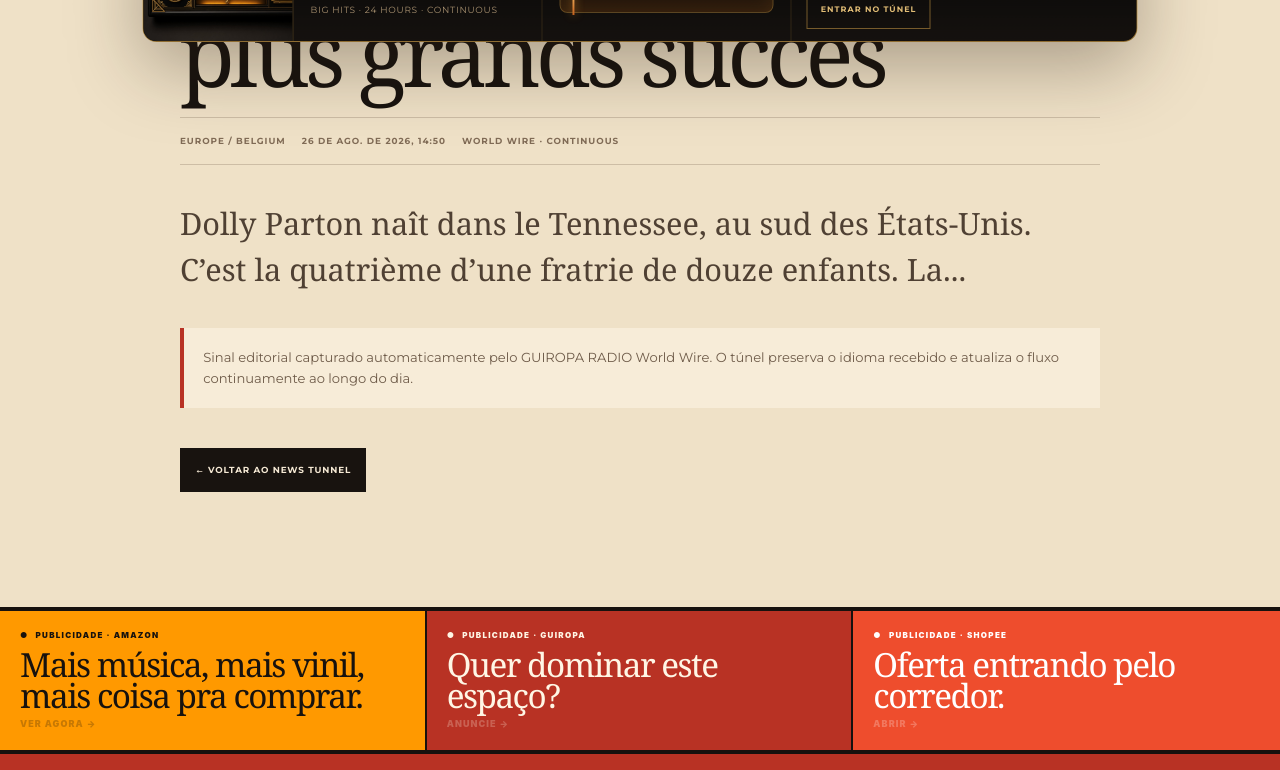
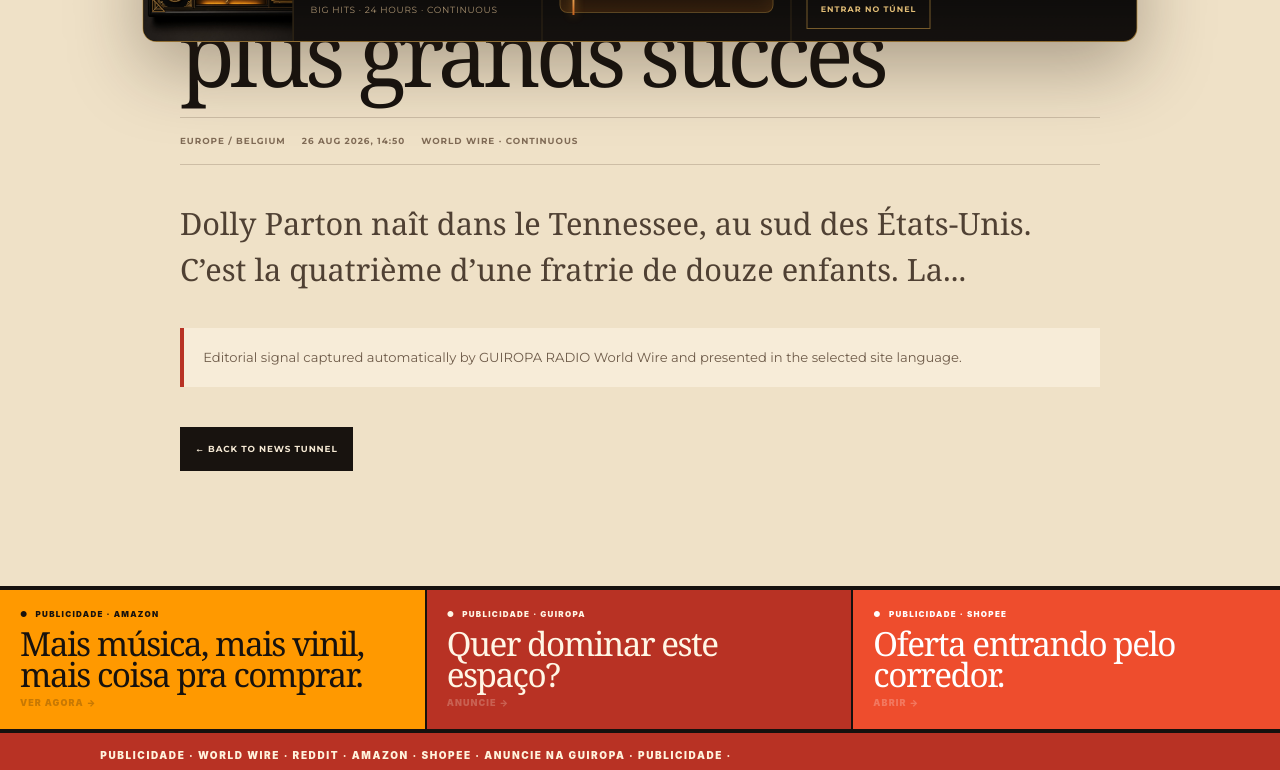
Before and after one commit to 7-Seas-Global-and-Hafen-Consolidators/guiropa-systems, a React (Vite) app in the folder client/: page /world-wire/0650de569a74081168e1f47e73f2fe4fbab47377e957794c912b43401feb2069 in a window 1280 px wide. Shown: the part 740-1510 px from the top of the page. Built offline with nearby package versions, Linux system fonts and the light colour scheme.

Commit message:
TRANSLATE GUIROPA INTERNAL NEWS STORIES AUTOMATICALLY

```diff
--- a/client/src/pages/NewsTunnelStoryPage.jsx
+++ b/client/src/pages/NewsTunnelStoryPage.jsx
@@ -1,17 +1,22 @@
 import { useEffect, useMemo, useState } from "react";
 import { Link, useParams } from "react-router-dom";
 import { assetUrl } from "../utils/assetUrl.js";
+import { useLanguage } from "../i18n/LanguageContext.jsx";
+import { translateNewsItem } from "../utils/autoTranslate.js";
 
-function stamp(value) {
+function stamp(value, lang) {
   if (!value) return "—";
   const date = new Date(value);
   if (Number.isNaN(date.getTime())) return "—";
-  return new Intl.DateTimeFormat("pt-BR", { dateStyle: "medium", timeStyle: "short" }).format(date);
+  const locale = lang === "es" ? "es-ES" : lang === "en" ? "en-GB" : "pt-BR";
+  return new Intl.DateTimeFormat(locale, { dateStyle: "medium", timeStyle: "short" }).format(date);
 }
 
 export default function NewsTunnelStoryPage() {
   const { id } = useParams();
+  const { lang } = useLanguage();
   const [data, setData] = useState({ items: [] });
+  const [translated, setTranslated] = useState(null);
 
   useEffect(() => {
     fetch(`${assetUrl("data/rss-world-feed.json")}?t=${Date.now()}`, { cache: "no-store" })
@@ -22,13 +27,27 @@ export default function NewsTunnelStoryPage() {
 
   const item = useMemo(() => (data.items || []).find((entry) => entry.id === id), [data.items, id]);
 
+  useEffect(() => {
+    let alive = true;
+    setTranslated(null);
+    if (item) translateNewsItem(item, lang).then((value) => { if (alive) setTranslated(value); });
+    return () => { alive = false; };
+  }, [item, lang]);
+
+  const text = translated || item;
+  const labels = lang === "en"
+    ? { unavailable: "Signal unavailable.", back: "BACK TO NEWS TUNNEL", note: "Editorial signal captured automatically by GUIROPA RADIO World Wire and presented in the selected site language." }
+    : lang === "es"
+      ? { unavailable: "Señal no disponible.", back: "VOLVER AL NEWS TUNNEL", note: "Señal editorial capturada automáticamente por GUIROPA RADIO World Wire y presentada en el idioma seleccionado del sitio." }
+      : { unavailable: "Sinal indisponível.", back: "VOLTAR AO NEWS TUNNEL", note: "Sinal editorial capturado automaticamente pelo GUIROPA RADIO World Wire e apresentado no idioma selecionado do site." };
+
   if (!item) {
     return (
       <main style={{ minHeight: "70vh", background: "#efe1c7", color: "#18130f", padding: "8rem 1.2rem" }}>
         <div style={{ width: "min(900px,100%)", margin: "0 auto" }}>
           <div style={{ fontSize: ".6rem", fontWeight: 900, letterSpacing: ".16em", color: "#b83224" }}>GUIROPA RADIO · PASSPORT RADIO NETWORK</div>
-          <h1 style={{ fontFamily: "Georgia,serif", fontSize: "clamp(3rem,8vw,6rem)", fontWeight: 400, lineHeight: .9 }}>Sinal indisponível.</h1>
-          <Link to="/world-wire" style={{ color: "#18130f", fontWeight: 900, textDecoration: "none" }}>← VOLTAR AO NEWS TUNNEL</Link>
+          <h1 style={{ fontFamily: "Georgia,serif", fontSize: "clamp(3rem,8vw,6rem)", fontWeight: 400, lineHeight: .9 }}>{labels.unavailable}</h1>
+          <Link to="/world-wire" style={{ color: "#18130f", fontWeight: 900, textDecoration: "none" }}>← {labels.back}</Link>
         </div>
       </main>
     );
@@ -41,11 +60,11 @@ export default function NewsTunnelStoryPage() {
       `}</style>
       <div className="guiropa-story-shell">
         <div className="guiropa-story-kicker">GUIROPA RADIO · PASSPORT RADIO NETWORK · NEWS TUNNEL™</div>
-        <h1>{item.title}</h1>
-        <div className="guiropa-story-meta"><span>{item.region || "WORLD"}</span><span>{stamp(item.publishedAt || item.discoveredAt)}</span><span>WORLD WIRE · CONTINUOUS</span></div>
-        {item.excerpt ? <div className="guiropa-story-lead">{item.excerpt}</div> : null}
-        <div className="guiropa-story-note">Sinal editorial capturado automaticamente pelo GUIROPA RADIO World Wire. O túnel preserva o idioma recebido e atualiza o fluxo continuamente ao longo do dia.</div>
-        <Link className="guiropa-story-back" to="/world-wire">← VOLTAR AO NEWS TUNNEL</Link>
+        <h1>{text?.title || item.title}</h1>
+        <div className="guiropa-story-meta"><span>{item.region || "WORLD"}</span><span>{stamp(item.publishedAt || item.discoveredAt, lang)}</span><span>WORLD WIRE · CONTINUOUS</span></div>
+        {(text?.excerpt || item.excerpt) ? <div className="guiropa-story-lead">{text?.excerpt || item.excerpt}</div> : null}
+        <div className="guiropa-story-note">{labels.note}</div>
+        <Link className="guiropa-story-back" to="/world-wire">← {labels.back}</Link>
       </div>
     </main>
   );
```
